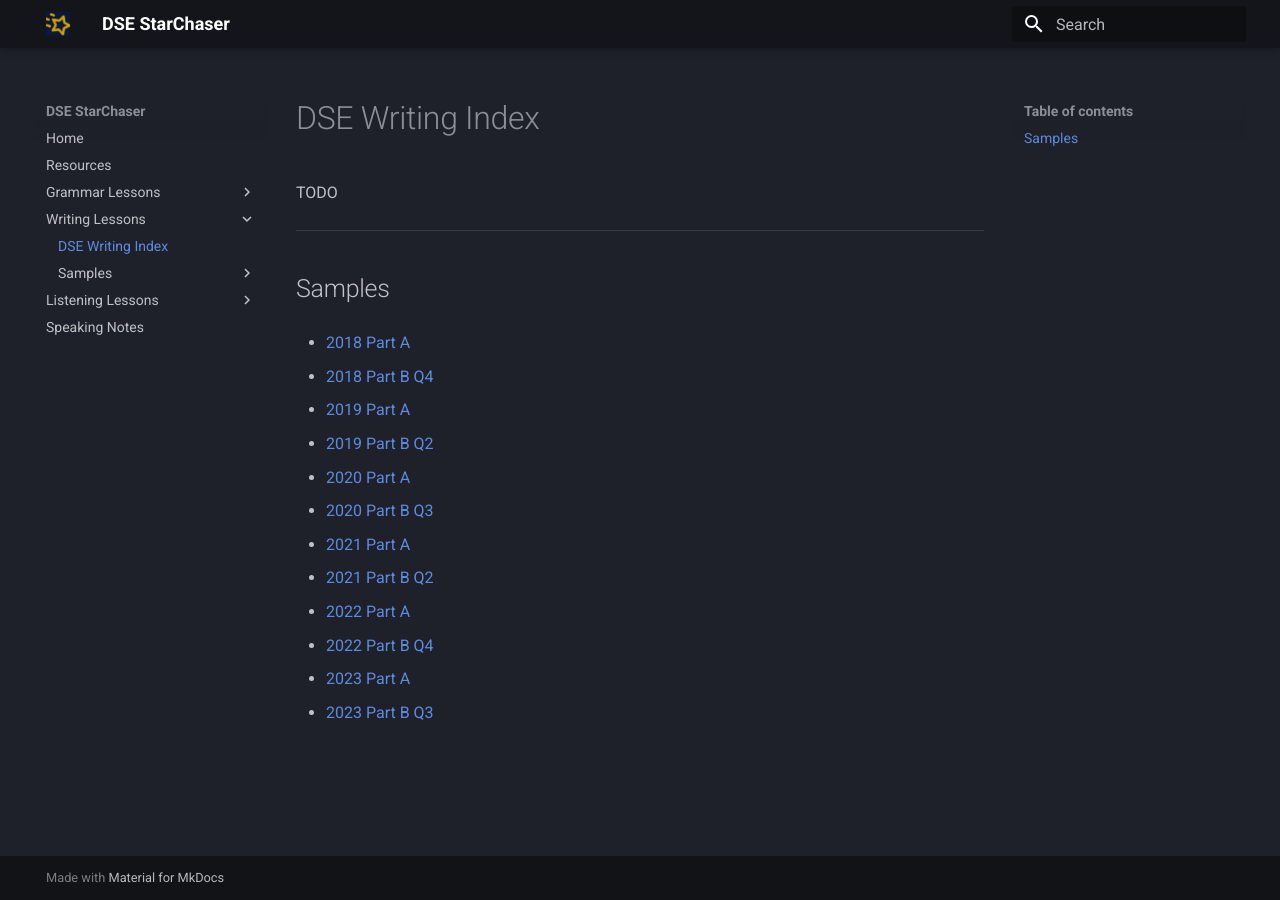
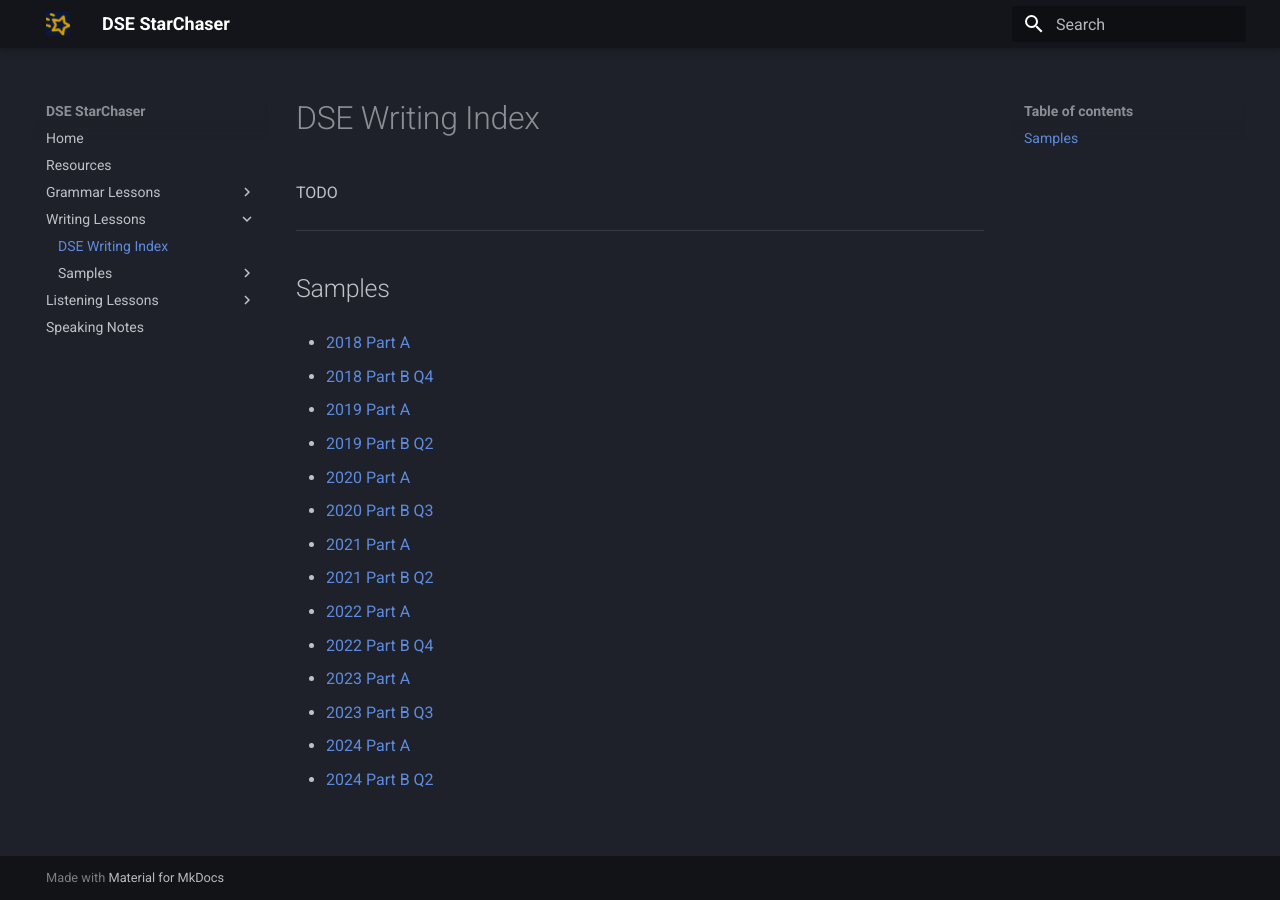
Before and after one commit to louiskwt/starchaser-portal, an MkDocs documentation site: the page built from docs/writing/index.md, in a window 1280 px wide. Built offline with MkDocs 1.6.1 and Material for MkDocs 9.7.7, drawn with Linux system fonts in a browser that asks for light colours.

Commit message:
update sample index

```diff
--- a/docs/writing/index.md
+++ b/docs/writing/index.md
@@ -30,3 +30,7 @@ TODO
 - [2023 Part A](samples/2023_partA.md)
 
 - [2023 Part B Q3](samples/2023_partB_3.md)
+
+- [2024 Part A](samples/2024_partA.md)
+
+- [2024 Part B Q2](samples/2024_partB_2.md)
```
